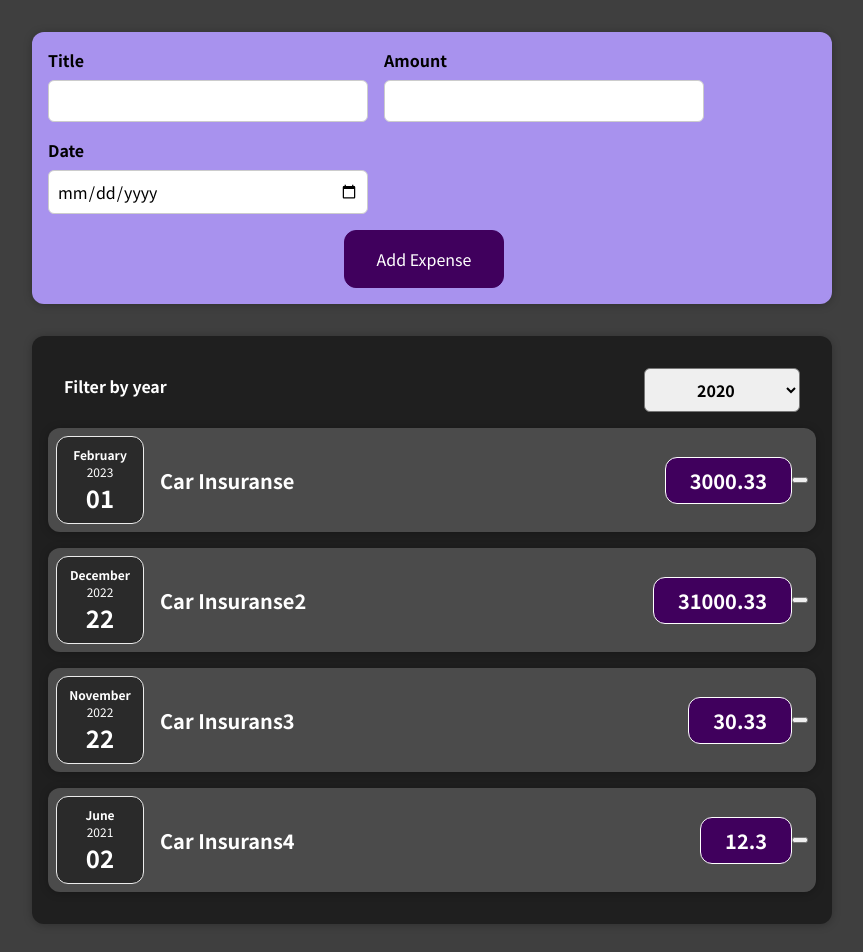
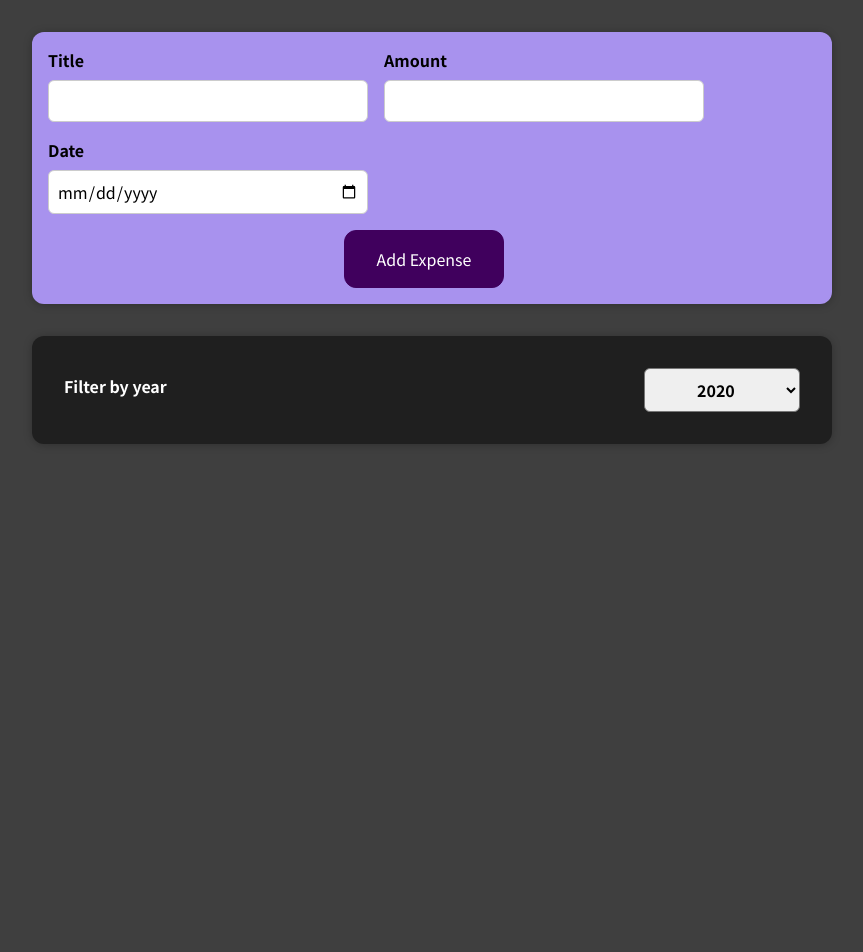
Before and after one commit to gyfantidis/ReactProjects, a React (Create React App) app in the folder Project1/: page / in a window 1280 px wide. Shown: the top 952 px of the page, without its empty margins (208-1071 px from the left). After the commit the page ends 800 px from the top, so only its background shows below. Built offline with nearby package versions, Linux system fonts and the light colour scheme.

Commit message:
First Commit

```diff
--- a/Project1/src/App.js
+++ b/Project1/src/App.js
@@ -4,10 +4,10 @@ import NewExpense from "./components/NewExpense/NewExpense";
 import Expenses from "./components/Expenses/Expenses";
 
 const myExpenses = [
-  { title: "Car Insuranse", amount: 3000.33, date: new Date(2023, 1, 1) },
-  { title: "Car Insuranse2", amount: 31000.33, date: new Date(2022, 11, 22) },
-  { title: "Car Insurans3", amount: 30.33, date: new Date(2022, 10, 22) },
-  { title: "Car Insurans4", amount: 12.3, date: new Date(2021, 5, 2) }
+  { id:'a1', title: "Car Insuranse", amount: 3000.33, date: new Date(2023, 1, 1) },
+  { id:'a2', title: "Car Insuranse2", amount: 31000.33, date: new Date(2022, 11, 22) },
+  { id:'a3', title: "Car Insurans3", amount: 30.33, date: new Date(2022, 10, 22) },
+  { id:'a4', title: "Car Insurans4", amount: 12.3, date: new Date(2021, 5, 2) }
 ];
 
 
--- a/Project1/src/components/Expenses/ExpenseFilter.js
+++ b/Project1/src/components/Expenses/ExpenseFilter.js
@@ -13,6 +13,7 @@ const ExpensesFilter = (props) => {
       <div className='expenses-filter__control'>
         <label>Filter by year</label>
         <select value={props.selected} onChange={dropdownChangeHandler}>
+          <option value='2023'>2023</option>
           <option value='2022'>2022</option>
           <option value='2021'>2021</option>
           <option value='2020'>2020</option>
--- a/Project1/src/components/Expenses/Expenses.js
+++ b/Project1/src/components/Expenses/Expenses.js
@@ -3,27 +3,36 @@ import ExpenseItem from "./ExpenseItem";
 import ExpensesFilter from "./ExpenseFilter";
 import Card from "../UI/Card";
 
-import "./Expenses.css"
+import "./Expenses.css";
 
-const Expenses = (props) =>{
+const Expenses = (props) => {
+  const [filteredYear, setFilteredYear] = useState("2020");
 
-  const[filteredYear, setFilteredYear] = useState('2020');
-
-  const filerChangeHandler = selectedYear => {
+  const filerChangeHandler = (selectedYear) => {
     setFilteredYear(selectedYear);
   };
 
-  return(
+  const filteredExpenses = props.items.filter(expense => {
+    return expense.date.getFullYear().toString() === filteredYear;
+  });
 
+  return (
     <Card className="expenses">
-      <ExpensesFilter selected={filteredYear} onChangeFilter={filerChangeHandler}>
+      <ExpensesFilter
+        selected={filteredYear}
+        onChangeFilter={filerChangeHandler}
+      ></ExpensesFilter>
 
-      </ExpensesFilter>
-      {props.items.map((expense) => (<ExpenseItem title={expense.title} amount={expense.amount} date={expense.date} />))}
-
+      {filteredExpenses.map((expense) => (
+        <ExpenseItem
+          key={expense.id}
+          title={expense.title}
+          amount={expense.amount}
+          date={expense.date}
+        />
+      ))}
     </Card>
-
   );
-}
+};
 
 export default Expenses;
```
